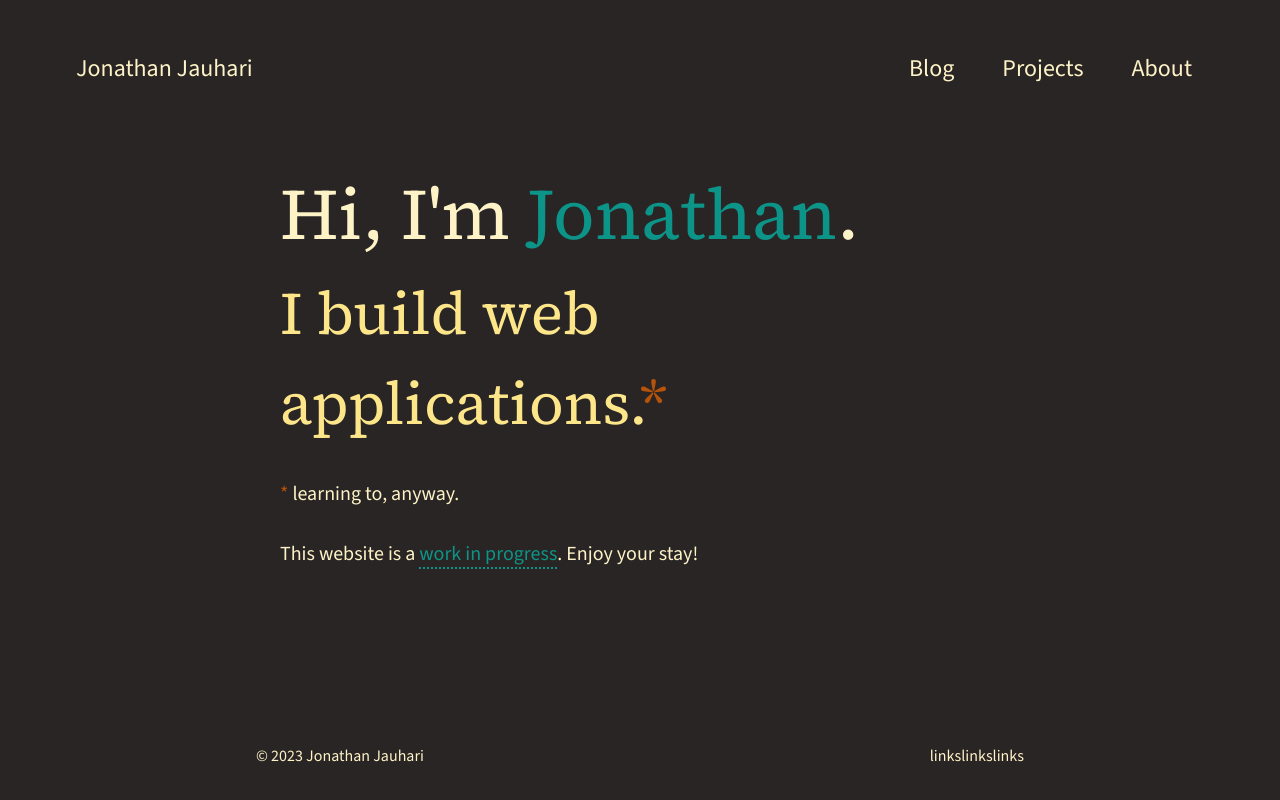
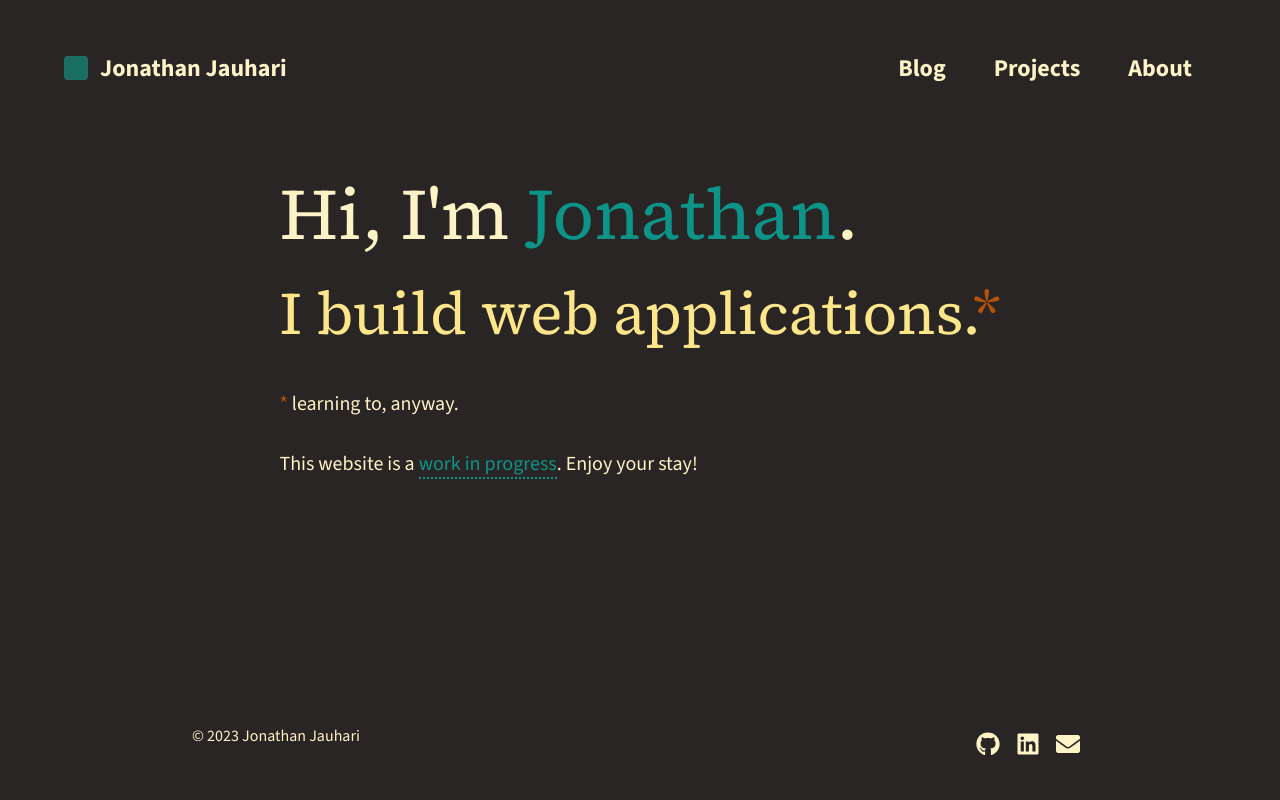
Before and after one commit to jonjau/jonjauhari.com, a Next.js app: page / in a window 1280 px wide. Built offline with nearby package versions, Linux system fonts and the light colour scheme.

Commit message:
add clsx, stabilise link pseudoclasses, about page stub, move lib

```diff
--- a/package.json
+++ b/package.json
@@ -9,9 +9,11 @@
     "lint": "next lint"
   },
   "dependencies": {
+    "clsx": "^2.0.0",
     "next": "latest",
     "react": "latest",
-    "react-dom": "latest"
+    "react-dom": "latest",
+    "react-icons": "^4.11.0"
   },
   "devDependencies": {
     "@tailwindcss/typography": "^0.5.10",
--- /dev/null
+++ b/src/app/about/page.tsx
@@ -0,0 +1,24 @@
+export default function About() {
+  return (
+    <article>
+      <header>
+        <h1 className="font-serif text-4xl">About me</h1>
+        <p>
+          I'm a Melbourne-based software engineer interested in financial
+          applications, currently developing for an investment platform.
+        </p>
+        <p>
+          Recently, I've been exploring full-stack web development, working with
+          React on the front end and Spring Boot and Node.js on the server side.
+          Of course, I'm looking to gain more practical experience working with
+          other technology stacks, mainly so I'll have more to write here...
+        </p>
+        <p>Miss the forest for the trees!</p>
+        <ul>
+          <li>BTC: 1FrKqLmrRCTuVjq9pYRADCYXRBdVsHQmtY</li>
+          <li>ETH: 0x43d5aE1Bce42210EB742486Cd3e3331011b7c454</li>
+        </ul>
+      </header>
+    </article>
+  );
+}
--- a/src/app/blog/[slug]/page.tsx
+++ b/src/app/blog/[slug]/page.tsx
@@ -1,5 +1,5 @@
-import { getPostBySlug } from "../../../../lib/api";
-import markdownToHtml from "../../../../lib/markdown-to-html";
+import { getPostBySlug } from "../../../lib/api";
+import markdownToHtml from "../../../lib/markdown-to-html";
 
 //TODO: minutes to read, machine readable time, typography styling
 export default async function BlogPost({
--- a/src/app/blog/page.tsx
+++ b/src/app/blog/page.tsx
@@ -1,5 +1,5 @@
 import Link from "next/link";
-import { Post, getAllPosts } from "../../../lib/api";
+import { Post, getAllPosts } from "../../lib/api";
 
 export default async function Blog() {
   const posts = await getAllPosts();
@@ -26,16 +26,16 @@ export default async function Blog() {
                   >
                     {post.title}
                   </h2>
-                  <time
-                    itemProp="datePublished"
-                    className="text-sm text-amber-200"
-                  >
+                </header>
+                <p itemProp="description">
+                  {" "}
+                  <time itemProp="datePublished" className="text-amber-200">
                     {post.date.toLocaleDateString("en-AU", {
                       dateStyle: "long",
                     })}
-                  </time>
-                </header>
-                <p itemProp="description">{post.description}</p>
+                  </time>{" "}
+                  — {post.description}
+                </p>
               </article>
             </Link>
           </li>
--- a/src/app/layout.tsx
+++ b/src/app/layout.tsx
@@ -1,7 +1,9 @@
+import clsx from "clsx";
 import "./globals.css";
 import type { Metadata } from "next";
 import { Source_Serif_4, Source_Sans_3 } from "next/font/google";
 import Link from "next/link";
+import { FaEnvelope, FaGithub, FaLinkedin, FaSquareFull } from "react-icons/fa";
 
 const sourceSerif = Source_Serif_4({
   subsets: ["latin"],
@@ -18,6 +20,16 @@ export const metadata: Metadata = {
   description: "Jonathan Jauhari's website",
 };
 
+const uiLinkClasses = [
+  "border-b-4",
+  "border-transparent",
+  "hover:border-dotted",
+  "hover:border-b-amber-700",
+  "hover:text-amber-400",
+  "focus:border-solid",
+  "focus:border-b-amber-700",
+];
+
 export default function RootLayout({
   children,
 }: {
@@ -32,39 +44,71 @@ export default function RootLayout({
         <header className="absolute left-0 right-0 z-10">
           <nav className="px-4 py-12 md:bg-transparent">
             <div className="mx-auto flex max-w-6xl items-center">
-              <Link href="/" className="flex-0">
-                <div className="flex">
-                  <span className="flex items-center justify-center"></span>
-                  <span className="mx-3 text-2xl ">Jonathan Jauhari</span>
+              <Link href="/" className={clsx("flex-0", ...uiLinkClasses)}>
+                <div className="flex justify-center">
+                  <span className="flex items-center justify-center">
+                    <FaSquareFull className="rounded text-2xl text-[#197060]" />
+                  </span>
+                  <span className="mx-3 text-2xl font-bold ">
+                    Jonathan Jauhari
+                  </span>
                 </div>
               </Link>
               <div className="flex flex-1 items-center justify-end">
-                <Link href="/blog" className="mx-2 block px-4 py-1 text-2xl">
-                  Blog
-                </Link>
-                <Link
-                  href="/projects"
-                  className="mx-2 block px-4 py-1 text-2xl"
-                >
-                  Projects
-                </Link>
-                <Link href="/about" className="mx-2 block px-4 py-1 text-2xl">
-                  About
-                </Link>
+                {[
+                  { linkText: "Blog", href: "/blog" },
+                  { linkText: "Projects", href: "/projects" },
+                  { linkText: "About", href: "/about" },
+                ].map(({ linkText, href }) => (
+                  <Link
+                    key={href}
+                    href={href}
+                    className={clsx(
+                      "mx-2",
+                      "block",
+                      "px-4",
+                      "py-1",
+                      "text-2xl",
+                      "font-bold",
+                      ...uiLinkClasses,
+                    )}
+                  >
+                    {linkText}
+                  </Link>
+                ))}
               </div>
             </div>
           </nav>
         </header>
-        <main className="flex flex-auto">
-          <div className=" mx-auto  max-w-3xl px-6 pt-40">{children}</div>
+        <main className="flex flex-auto flex-col">
+          <div className="mx-auto max-w-4xl px-6 pt-40">{children}</div>
         </main>
         <footer className="mt-8">
-          <div className="mx-auto flex max-w-3xl pb-8">
+          <div className="mx-auto flex max-w-4xl pb-8">
             <span>© {new Date().getFullYear()} Jonathan Jauhari</span>
             <div className="ml-auto flex items-center justify-center">
-              <Link href="www.google.com">links</Link>
-              <Link href="www.google.com">links</Link>
-              <Link href="www.google.com">links</Link>
+              {[
+                { linkIcon: <FaGithub />, href: "https://github.com/jonjau" },
+                {
+                  linkIcon: <FaLinkedin />,
+                  href: "https://www.linkedin.com/in/jonathanjauhari/",
+                },
+                {
+                  linkIcon: <FaEnvelope />,
+                  href:
+                    "\u006d\u0061\u0069\u006c\u0074\u006f\u003a" +
+                    "%6A%6F%6E%63%6A%61%75%68%61%72%69%40%67%6D%61" +
+                    "%69%6C%2E%63%6F%6D",
+                },
+              ].map(({ linkIcon, href }) => (
+                <Link
+                  key={href}
+                  href={href}
+                  className={clsx("p-2", "text-2xl", ...uiLinkClasses)}
+                >
+                  {linkIcon}
+                </Link>
+              ))}
             </div>
           </div>
         </footer>
--- a/src/app/page.tsx
+++ b/src/app/page.tsx
@@ -18,7 +18,7 @@ export default function Home() {
         <Link
           title="GitHub repository for this site"
           href="https://github.com/jonjau/jonjauhari.com"
-          className="border-b-2 border-dotted border-b-teal-600 text-teal-600 hover:border-solid hover:border-b-amber-700 hover:text-teal-400"
+          className="border-b-2 border-dotted border-b-teal-600 text-teal-600 hover:border-b-amber-700 hover:text-teal-400 focus:border-solid focus:border-b-amber-700 focus:text-teal-200"
         >
           work in progress
         </Link>
--- a/lib/markdown-to-html.ts
+++ b/src/lib/markdown-to-html.ts
@@ -4,7 +4,7 @@ import shiki from "shiki";
 
 export default async function markdownToHtml(markdown: string) {
   const theme = await shiki.loadTheme(
-    join(process.cwd(), "lib", "gruvbox-dark-hard.json"),
+    join(process.cwd(), "src", "lib", "gruvbox-dark-hard.json"),
   );
   const highlighter = await shiki.getHighlighter({ theme });
   return md({
--- a/tailwind.config.ts
+++ b/tailwind.config.ts
@@ -1,5 +1,6 @@
 import type { Config } from "tailwindcss";
 import defaultTheme from "tailwindcss/defaultTheme";
+import plugin from "tailwindcss/plugin";
 
 const config: Config = {
   content: [
```
Also changed, not shown: src/lib/api.ts (renamed from lib/api.ts), src/lib/gruvbox-dark-hard.json (renamed from lib/gruvbox-dark-hard.json), 1 other file (tests, documents, lock files or other folders).
